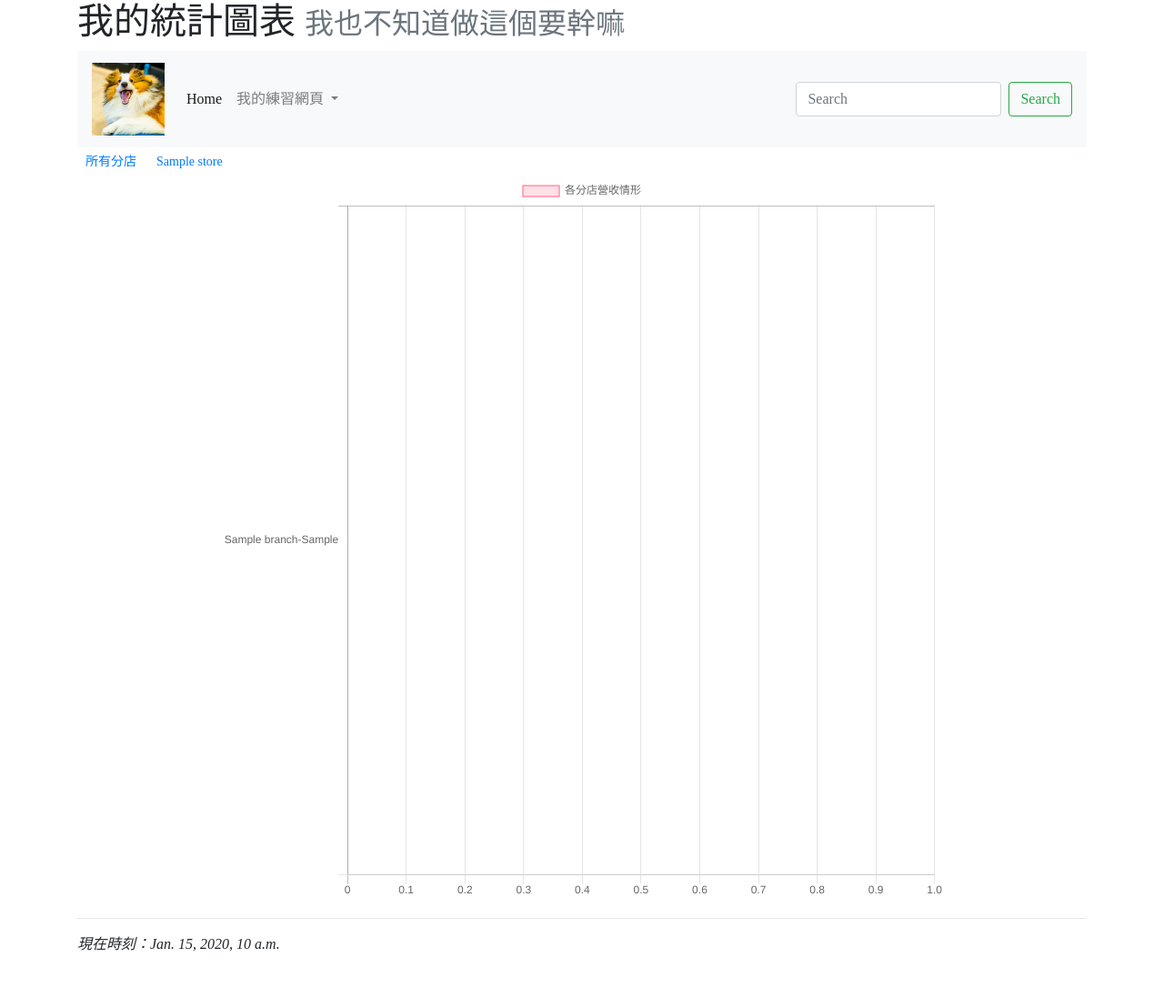
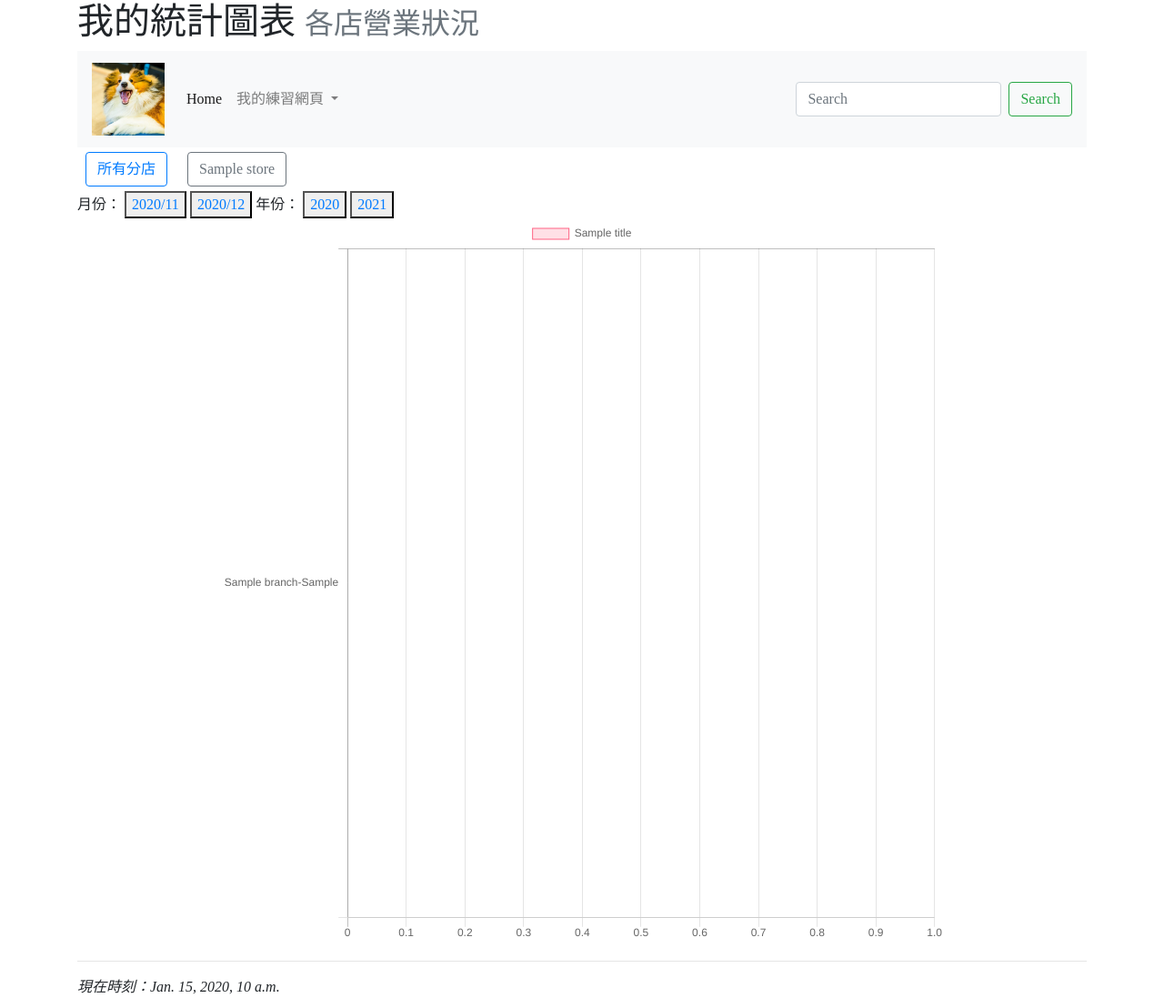
Before and after one commit to b108133310/1215, a Django app: template templates/mychart.html in a window 1280 px wide. Shown: the whole page at 91% size. Before the commit the page ends 1046 px from the top, so only its background shows below. Run offline with Django 3.2, Linux system fonts and the light colour scheme; the template is opened without the code that fills it: most values are stand-ins (such as "Sample title", 1, 10 or a date in 2020).

Commit message:
my first commit

```diff
--- a/mblog/settings.py
+++ b/mblog/settings.py
@@ -121,4 +121,3 @@ USE_TZ = True
 STATIC_URL = '/static/'
 STATICFILES_DIRS = [
     os.path.join(BASE_DIR, 'static'),
-]
--- a/mblog/urls.py
+++ b/mblog/urls.py
@@ -10,5 +10,6 @@ urlpatterns = [
     path('mychart/', mychart),
     path('mychart/<int:bid>/', mychart),
     path('chartbydate/<int:year>/<int:month>', chart),
+    path('chartbydate/<int:year>/', chart),
     path('', homepage),
 ]
--- a/templates/mychart.html
+++ b/templates/mychart.html
@@ -5,21 +5,35 @@
 {% block titlemessage %}
 <h1>
   我的統計圖表
-  <small class="text-muted">我也不知道做這個要幹嘛</small>
+  <small class="text-muted">各店營業狀況</small>
 </h1>
 {% endblock %}
 {% block content %}
 <button class="btn btn-sm">
-    <a href="/mychart/">所有分店</a>
+    <a href="/mychart/"class="btn btn-outline-primary">所有分店</a>
 </button>
   {% for s in stores %}
     <button class="btn btn-sm">
-      <a href='/mychart/{{s.id}}/'>
+      <a href='/mychart/{{s.id}}/'class="btn btn-outline-secondary">
         {{s.title}}
       </a>
     </button>
 {% endfor %}
-
+<br>
+月份：
+<button>
+  <a href='/chartbydate/2020/11'>2020/11</a>
+</button>
+<button>
+  <a href='/chartbydate/2020/12'>2020/12</a>
+</button>
+年份：
+<button>
+  <a href='/chartbydate/2020'>2020</a>
+</button>
+<button>
+  <a href='/chartbydate/2021'>2021</a>
+</button>
 <center>
 <table width=800>
   <tr><td>
@@ -38,7 +52,7 @@ var myChart = new Chart(ctx, {
             {% endfor %}
         ],
         datasets: [{
-            label: '各分店營收情形',
+            label: '{{ title }}',
             data: [
             {% for item in data %}
               '{{ item.income }}',
```
Also changed, not shown: mysite/views.py (+8 -0 lines), db.sqlite3.
